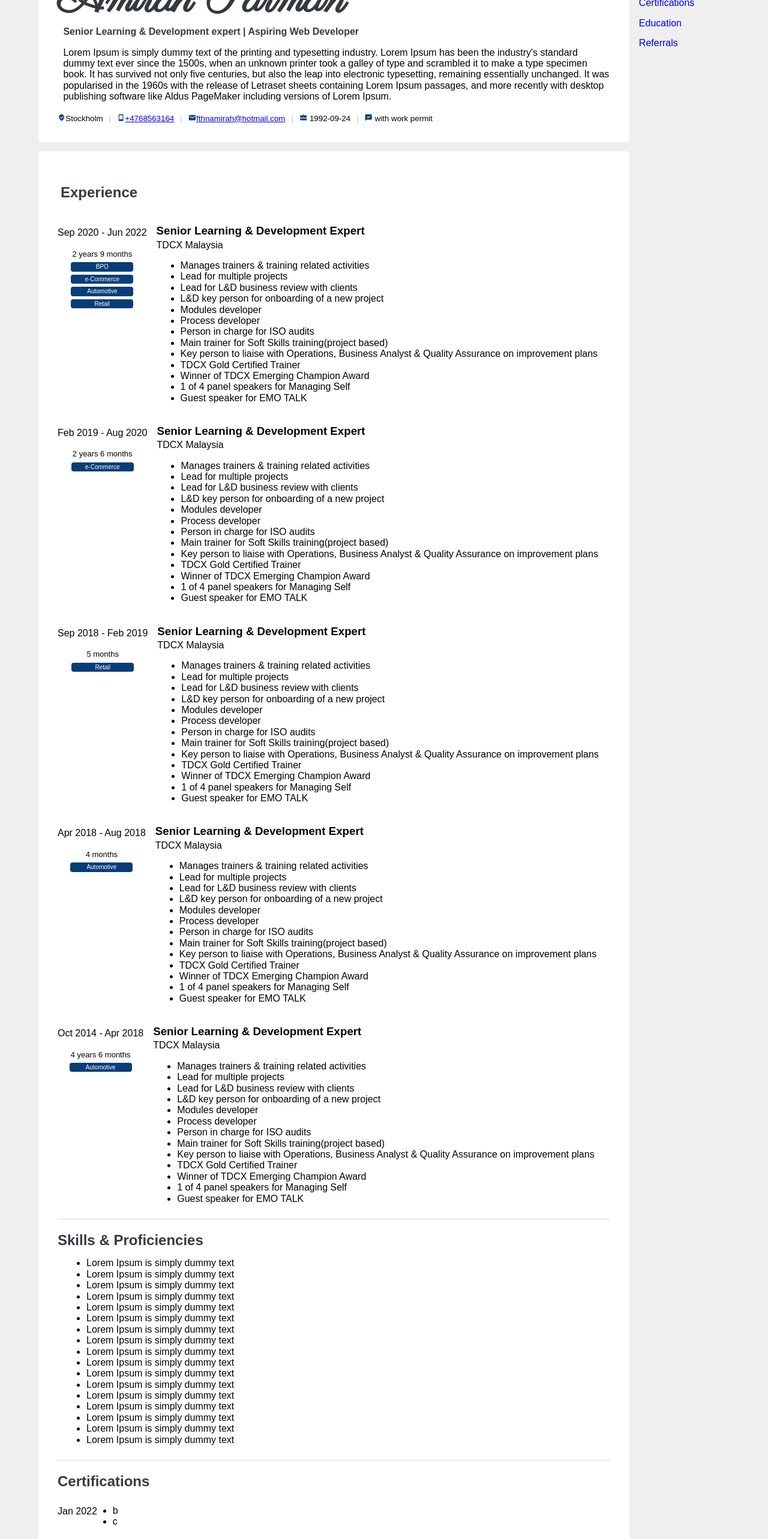
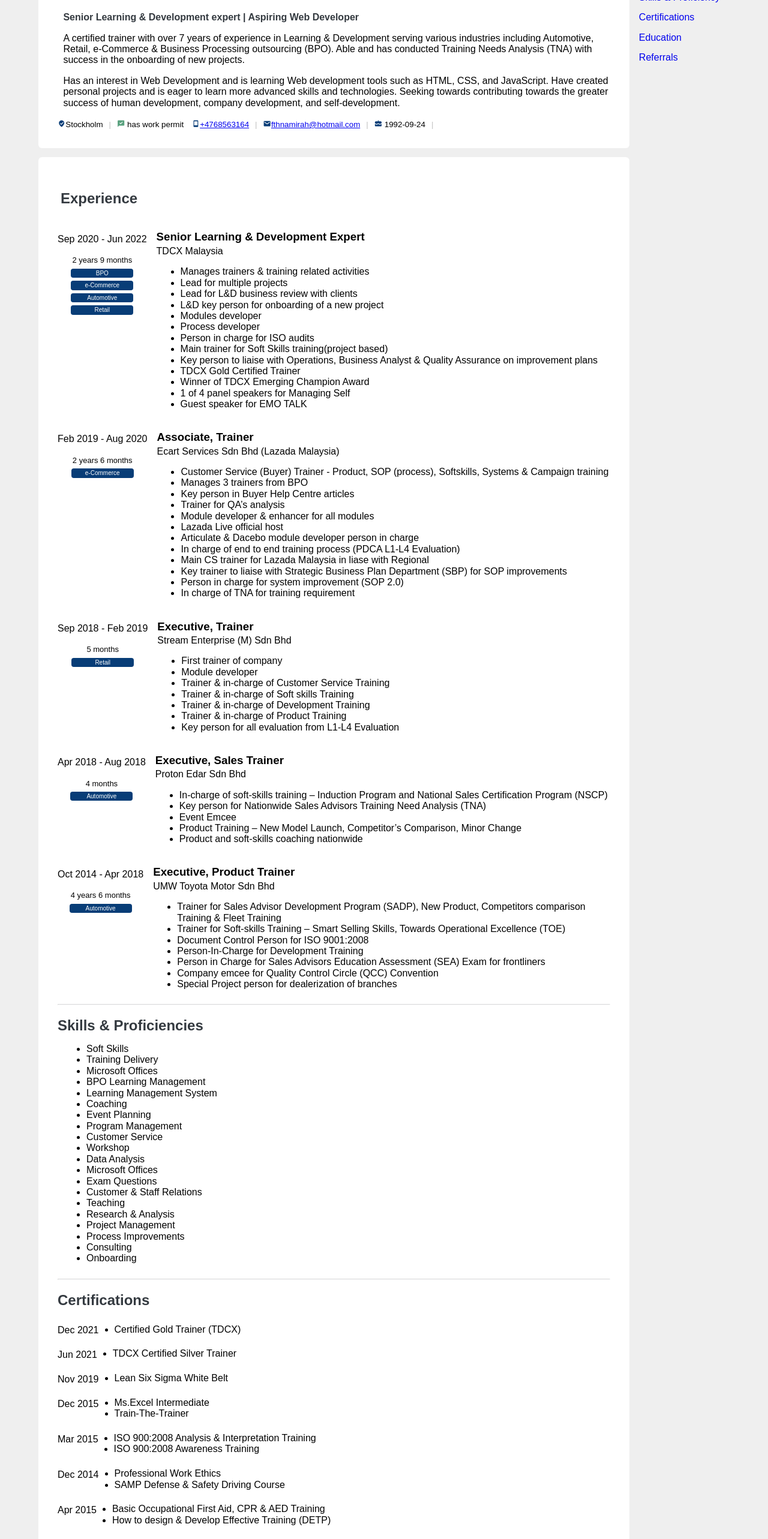
Before and after one commit to AmirahParman/AmirahParman.github.io, an Angular app: page / in a window 1280 px wide. Shown: the part 120-2686 px from the top of the page at 60% size. Built offline with nearby package versions, Linux system fonts and the light colour scheme; a web font is replaced by a local one.

Commit message:
Removed placeholder data and added hardcoded ones

```diff
--- a/src/app/app.component.scss
+++ b/src/app/app.component.scss
@@ -5,11 +5,12 @@ div.container {
     div.content-container {
         display: flex;
         flex-direction: column;
-        margin-top: 3em;
+        margin-top: 1.5em;
     }
 
     div.navigation-container {
         padding: 1rem;
+        margin-top: 1.5em;
     }
 }
 
@@ -61,6 +62,9 @@ div.sticky-navigator {
     div.container {
         width: 100%;
     }
+    div.navigation-container{
+        display: none;
+    }
 }
 
 hr{
--- a/src/app/components/about-me/about-me.component.html
+++ b/src/app/components/about-me/about-me.component.html
@@ -3,12 +3,9 @@
         <h1>Amirah Parman</h1>
         <h2 class="my-designation">Senior Learning & Development expert | Aspiring Web Developer</h2>
         <p>
-            Lorem Ipsum is simply dummy text of the printing and typesetting industry. Lorem Ipsum has been the
-            industry's standard dummy text ever since the 1500s, when an unknown printer took a galley of type and
-            scrambled it to make a type specimen book. It has survived not only five centuries, but also the leap into
-            electronic typesetting, remaining essentially unchanged. It was popularised in the 1960s with the release of
-            Letraset sheets containing Lorem Ipsum passages, and more recently with desktop publishing software like
-            Aldus PageMaker including versions of Lorem Ipsum.
-        </p>
+            A certified trainer with over 7 years of experience in Learning & Development serving various industries including Automotive, Retail, e-Commerce & Business Processing outsourcing (BPO). Able and has conducted Training Needs Analysis (TNA) with success in the onboarding of new projects.</p>
+            <p>Has an interest in Web Development and is learning Web development tools such as HTML, CSS, and JavaScript.
+           Have created personal projects and is eager to learn more advanced skills and technologies.
+            Seeking towards contributing towards the greater success of human development, company development, and self-development.</p>
     </div>
 </div>
--- a/src/app/components/certifications/certifications.component.ts
+++ b/src/app/components/certifications/certifications.component.ts
@@ -11,11 +11,14 @@ export class CertificationsComponent implements OnInit {
 
   ngOnInit(): void {
     this.data = [
-      new Certification('2022-01-23', ['b', 'c']),
-      new Certification('2022-01-23', ['b', 'c']),
-      new Certification('2022-01-23', ['b', 'c']),
-      new Certification('2022-01-23', ['b', 'c']),
-      new Certification('2022-01-23', ['b', 'c'])
+      new Certification('2021-12', ['Certified Gold Trainer (TDCX)']),
+      new Certification('2021-06', ['TDCX Certified Silver Trainer']),
+      new Certification('2019-11', ['Lean Six Sigma White Belt']),
+      new Certification('2015-12', ['Ms.Excel Intermediate', 'Train-The-Trainer']),
+      new Certification('2015-03', ['ISO 900:2008 Analysis & Interpretation Training', 'ISO 900:2008 Awareness Training']),
+      new Certification('2014-12', ['Professional Work Ethics', 'SAMP Defense & Safety Driving Course']),
+      new Certification('2015-04', ['Basic Occupational First Aid, CPR & AED Training', 'How to design & Develop Effective Training (DETP)'])
+
     ]
   }
 
--- a/src/app/components/educations/educations.component.ts
+++ b/src/app/components/educations/educations.component.ts
@@ -11,8 +11,8 @@ export class EducationsComponent implements OnInit {
 
   ngOnInit(): void {
     this.datas = [
-      new Education('2020-01-01', '2021-01-01', 'Lorem Ipsum','English for Professional Communication', 3.8, ['Lorem Ipsum is simply dummy text of the printing and typesetting industry.', 'Lorem Ipsum is simply dummy text of the printing and typesetting industry.', 'Lorem Ipsum is simply dummy text of the printing and typesetting industry.'], ['Lorem Ipsum is simply dummy text of the printing and typesetting industry.', 'Lorem Ipsum is simply dummy text of the printing and typesetting industry.', 'Lorem Ipsum is simply dummy text of the printing and typesetting industry.'], []),
-      new Education('2020-01-01', '2021-01-01', 'Lorem Ipsum', 'Teaching English as a Second Language', 3.8, [], [], ['Lorem Ipsum is simply dummy text of the printing and typesetting industry.', 'Lorem Ipsum is simply dummy text of the printing and typesetting industry.', 'Lorem Ipsum is simply dummy text of the printing and typesetting industry.']),
+      new Education('2011-07-01', '2014-09-01', 'University Technology MARA','English for Professional Communication, Business, Degree (hons)', 3.49, ['Winner at the Thailand-Indonesia-Malaysia Debate and Training Competition held in Walailak University Thailand (2013)', '3.5 above CGPA for 4 semesters of 3 years in degree'], ['Volunteer of Faculty’s Operasi Khidmat Masyarakat (2011)', 'Volunteer of Faculty’s Kasih Sayang I – IV Program (2014)','Volunteer/Committee member for English Day Program for Aston College (2013)','Faculty’s committee member'], []),
+      new Education('2009-07-01', '2010-09-01', 'University Technology MARA', 'Teaching English as a Second Language', 3.24, [], [], ['English studies', 'Linguistics', 'English Literature', 'Mass Communication', 'Guidance & Counseling', 'Physiology', 'Film & Screen', 'Public Relation', 'Business Administration', 'Administrative Science']),
     ]
 
   }
--- a/src/app/components/experiences/experiences.component.html
+++ b/src/app/components/experiences/experiences.component.html
@@ -1,6 +1,6 @@
 <div>
     <h2 class="section-title" id="experience">Experience</h2>
-    <div class="container" *ngFor="let data of datas">
+    <div class="experiences-container" *ngFor="let data of datas">
         <div class="year-of-working">
             <p class="date-experience-column">{{data.fromDate | date:'MMM y'}} - {{data.toDate | date:'MMM y'}}</p>
             <span class="total-working-duration">{{data.calculatedYears()}} </span>
--- a/src/app/components/experiences/experiences.component.scss
+++ b/src/app/components/experiences/experiences.component.scss
@@ -1,5 +1,28 @@
-.container {
+.experiences-container {
     display: flex;
+}
+
+@media only screen and (width < 600px) {
+    div.container {
+        width: 100%;
+    }
+
+    .experiences-container {
+        display: block;
+
+        .elaboration-of-experience-column {
+            padding: 0;
+        }
+
+        .label-industry-container {
+            display: block;
+
+            .label-industry {
+                margin:4px;
+                padding:4px;
+            }
+        }
+    }
 }
 
 .section-title{
--- a/src/app/components/experiences/experiences.component.ts
+++ b/src/app/components/experiences/experiences.component.ts
@@ -12,10 +12,10 @@ export class ExperiencesComponent implements OnInit {
   ngOnInit(): void {
     this.datas = [
       new Experience('2020-09-01', '2022-06-01', 'Senior Learning & Development Expert', 'TDCX Malaysia', ['Manages trainers & training related activities', 'Lead for multiple projects', 'Lead for L&D business review with clients', 'L&D key person for onboarding of a new project', 'Modules developer', 'Process developer', 'Person in charge for ISO audits', 'Main trainer for Soft Skills training(project based)', 'Key person to liaise with Operations, Business Analyst & Quality Assurance on improvement plans', 'TDCX Gold Certified Trainer', 'Winner of TDCX Emerging Champion Award', '1 of 4 panel speakers for Managing Self', 'Guest speaker for EMO TALK'], ['BPO', 'e-Commerce', 'Automotive', 'Retail']),
-      new Experience('2019-02-01', '2020-08-01', 'Senior Learning & Development Expert', 'TDCX Malaysia', ['Manages trainers & training related activities', 'Lead for multiple projects', 'Lead for L&D business review with clients', 'L&D key person for onboarding of a new project', 'Modules developer', 'Process developer', 'Person in charge for ISO audits', 'Main trainer for Soft Skills training(project based)', 'Key person to liaise with Operations, Business Analyst & Quality Assurance on improvement plans', 'TDCX Gold Certified Trainer', 'Winner of TDCX Emerging Champion Award', '1 of 4 panel speakers for Managing Self', 'Guest speaker for EMO TALK'],['e-Commerce']),
-      new Experience('2018-09-01', '2019-02-01', 'Senior Learning & Development Expert', 'TDCX Malaysia', ['Manages trainers & training related activities', 'Lead for multiple projects', 'Lead for L&D business review with clients', 'L&D key person for onboarding of a new project', 'Modules developer', 'Process developer', 'Person in charge for ISO audits', 'Main trainer for Soft Skills training(project based)', 'Key person to liaise with Operations, Business Analyst & Quality Assurance on improvement plans', 'TDCX Gold Certified Trainer', 'Winner of TDCX Emerging Champion Award', '1 of 4 panel speakers for Managing Self', 'Guest speaker for EMO TALK'],['Retail']),
-      new Experience('2018-04-01', '2018-08-01', 'Senior Learning & Development Expert', 'TDCX Malaysia', ['Manages trainers & training related activities', 'Lead for multiple projects', 'Lead for L&D business review with clients', 'L&D key person for onboarding of a new project', 'Modules developer', 'Process developer', 'Person in charge for ISO audits', 'Main trainer for Soft Skills training(project based)', 'Key person to liaise with Operations, Business Analyst & Quality Assurance on improvement plans', 'TDCX Gold Certified Trainer', 'Winner of TDCX Emerging Champion Award', '1 of 4 panel speakers for Managing Self', 'Guest speaker for EMO TALK'],['Automotive']),
-      new Experience('2014-10-01', '2018-04-01', 'Senior Learning & Development Expert', 'TDCX Malaysia', ['Manages trainers & training related activities', 'Lead for multiple projects', 'Lead for L&D business review with clients', 'L&D key person for onboarding of a new project', 'Modules developer', 'Process developer', 'Person in charge for ISO audits', 'Main trainer for Soft Skills training(project based)', 'Key person to liaise with Operations, Business Analyst & Quality Assurance on improvement plans', 'TDCX Gold Certified Trainer', 'Winner of TDCX Emerging Champion Award', '1 of 4 panel speakers for Managing Self', 'Guest speaker for EMO TALK'],['Automotive']),
+      new Experience('2019-02-01', '2020-08-01', 'Associate, Trainer', 'Ecart Services Sdn Bhd (Lazada Malaysia)', ['Customer Service (Buyer) Trainer - Product, SOP (process), Softskills, Systems & Campaign training', 'Manages 3 trainers from BPO', 'Key person in Buyer Help Centre articles', 'Trainer for QA’s analysis', 'Module developer & enhancer for all modules', 'Lazada Live official host', 'Articulate & Dacebo module developer person in charge', 'In charge of end to end training process (PDCA L1-L4 Evaluation)', 'Main CS trainer for Lazada Malaysia in liase with Regional', 'Key trainer to liaise with Strategic Business Plan Department (SBP) for SOP improvements', 'Person in charge for system improvement (SOP 2.0)', 'In charge of TNA for training requirement'], ['e-Commerce']),
+      new Experience('2018-09-01', '2019-02-01', 'Executive, Trainer', 'Stream Enterprise (M) Sdn Bhd', ['First trainer of company', 'Module developer', 'Trainer & in-charge of Customer Service Training', 'Trainer & in-charge of Soft skills Training', 'Trainer & in-charge of Development Training', 'Trainer & in-charge of Product Training', 'Key person for all evaluation from L1-L4 Evaluation',], ['Retail']),
+      new Experience('2018-04-01', '2018-08-01', 'Executive, Sales Trainer', 'Proton Edar Sdn Bhd', ['In-charge of soft-skills training – Induction Program and National Sales Certification Program (NSCP)', 'Key person for Nationwide Sales Advisors Training Need Analysis (TNA)', 'Event Emcee', 'Product Training – New Model Launch, Competitor’s Comparison, Minor Change', 'Product and soft-skills coaching nationwide'], ['Automotive']),
+      new Experience('2014-10-01', '2018-04-01', 'Executive, Product Trainer', 'UMW Toyota Motor Sdn Bhd', ['Trainer for Sales Advisor Development Program (SADP), New Product, Competitors comparison Training & Fleet Training', 'Trainer for Soft-skills Training – Smart Selling Skills, Towards Operational Excellence (TOE)', 'Document Control Person for ISO 9001:2008', 'Person-In-Charge for Development Training', 'Person in Charge for Sales Advisors Education Assessment (SEA) Exam for frontliners', 'Company emcee for Quality Control Circle (QCC) Convention', 'Special Project person for dealerization of branches'], ['Automotive']),
     ]
   }
 }
--- a/src/app/components/personal-info/personal-info.component.html
+++ b/src/app/components/personal-info/personal-info.component.html
@@ -1,9 +1,10 @@
 <div class="information-container">
     <span><i class='bx bxs-been-here' style='color:#083D77' ></i>{{data.location}}</span><span class="divider">|</span>
+    <span><i class='bx bxs-comment-check' style='color:#59a17e' ></i> {{data.workPermitToShow()}} </span>
     <span><i class='bx bx-mobile' style='color:#083D77' ></i> <a [href]="'tel:' + data.phoneNumber">{{data.phoneNumber}}</a></span>
     <span class="divider">|</span>
     <span><i class='bx bxs-envelope' style='color:#083D77' ></i><a [href]="'mailto:' + data.emailAddress +'?subject=Hi Amirah, lets connect!'">{{data.emailAddress}}</a>
     </span>  <span class="divider">|</span>
     <span><i class='bx bxs-cake' style='color:#083D77' ></i> {{data.birthDate | date: 'yyyy-MM-dd'}}</span>  <span class="divider">|</span>
-    <span><i class='bx bxs-comment-check' style='color:#083D77' ></i> {{data.workPermitToShow()}} </span>
+
 </div>
--- a/src/app/components/referrals/referrals.component.html
+++ b/src/app/components/referrals/referrals.component.html
@@ -2,6 +2,6 @@
 <div class="referral-info" *ngFor="let data of datas">
     <h4>{{data.name}}</h4>
     <p>{{data.position}}</p>
-    <p><i class='bx bxs-briefcase' style='color:#083d77'></i>{{data.address}}</p>
-    <p><i class='bx bx-mobile' style='color:#083d77' ></i>{{data.phoneNumber}}</p>
+    <p><i class='bx bxs-briefcase' style='color:#083d77'> </i>{{data.address}}</p>
+    <p><i class='bx bx-mobile' style='color:#083d77' > </i>{{data.phoneNumber}}</p>
 </div>
--- a/src/app/components/referrals/referrals.component.ts
+++ b/src/app/components/referrals/referrals.component.ts
@@ -11,7 +11,7 @@ export class ReferralsComponent implements OnInit {
 
   ngOnInit(): void {
     this.datas = [
-      new Referral ('This Person', 'Manager', 'Lazada MY', '0147231860'),
-      new Referral ('This Person', 'Manager', 'Lazada MY', '0147231860')
+      new Referral ('Mastura', 'Manager', 'Ecart services Malaysia Sdn Bhd (Lazada Malaysia)', '+6019-2197913'),
+      new Referral ('Inayat Zeb (Ezee)', 'Assistant Manager, L&D', 'TDCX Malaysia', '+6013-6677499')
     ]}
 }
--- a/src/app/components/skills/skills.component.ts
+++ b/src/app/components/skills/skills.component.ts
@@ -11,6 +11,6 @@ export class SkillsComponent implements OnInit {
 
   ngOnInit(): void {
     this.data =
-      new skills(["Lorem Ipsum is simply dummy text", "Lorem Ipsum is simply dummy text", "Lorem Ipsum is simply dummy text", "Lorem Ipsum is simply dummy text", "Lorem Ipsum is simply dummy text", "Lorem Ipsum is simply dummy text", "Lorem Ipsum is simply dummy text", "Lorem Ipsum is simply dummy text", "Lorem Ipsum is simply dummy text", "Lorem Ipsum is simply dummy text", "Lorem Ipsum is simply dummy text", "Lorem Ipsum is simply dummy text", "Lorem Ipsum is simply dummy text", "Lorem Ipsum is simply dummy text", "Lorem Ipsum is simply dummy text", "Lorem Ipsum is simply dummy text", "Lorem Ipsum is simply dummy text"])
+      new skills(['Soft Skills', 'Training Delivery','Microsoft Offices','BPO Learning Management', 'Learning Management System', 'Coaching','Event Planning', 'Program Management', 'Customer Service', 'Workshop', 'Data Analysis', 'Microsoft Offices', 'Exam Questions', 'Customer & Staff Relations', 'Teaching', 'Research & Analysis', 'Project Management', 'Process Improvements', 'Consulting', 'Onboarding'  ])
   }
 }
--- a/src/app/models/personal-info.ts
+++ b/src/app/models/personal-info.ts
@@ -15,7 +15,7 @@ export class PersonalInfo {
 
     workPermitToShow(): string {
         if (this.workPermit) {
-            return "with work permit";
+            return "has work permit";
         }
         return '';
     }
```
